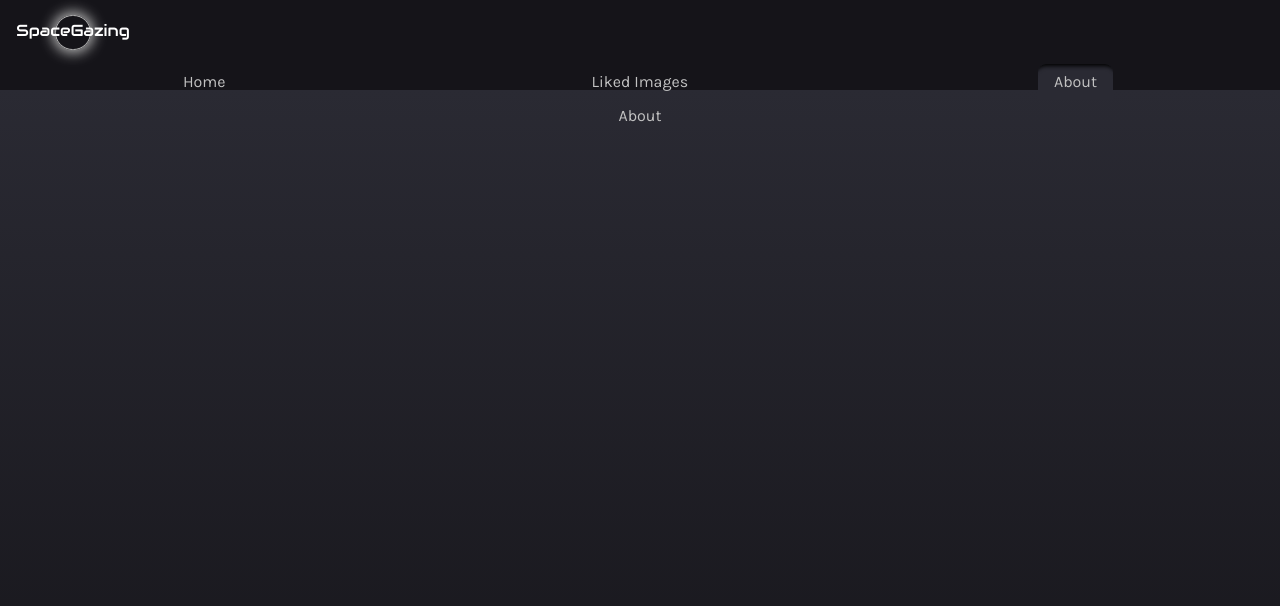
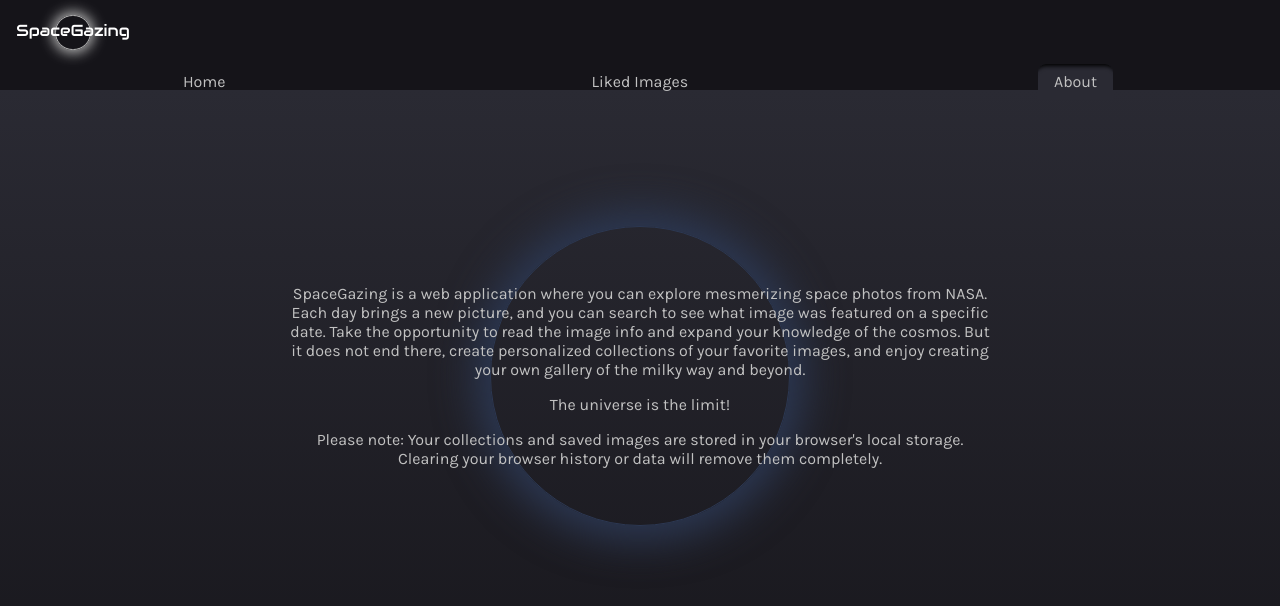
Before and after one commit to AmaTib/space-gazing, a Next.js app: page /about in a window 1280 px wide. Shown: the top 606 px of the page. Built offline with nearby package versions, Linux system fonts and the light colour scheme.

Commit message:
Add content to aboutpage

```diff
--- a/app/components/views/AboutPage.tsx
+++ b/app/components/views/AboutPage.tsx
@@ -1,3 +1,30 @@
+import "../../styles/aboutPage.scss";
+
 export const AboutPage = () => {
-  return <>About</>;
+  return (
+    <>
+      <section className="mainInnerContainer">
+        <div className="bigLogoContainer">
+          <div className="bigLogo"></div>
+          <div className="aboutText">
+            <p>
+              SpaceGazing is a web application where you can explore mesmerizing
+              space photos from NASA. Each day brings a new picture, and you can
+              search to see what image was featured on a specific date. Take the
+              opportunity to read the image info and expand your knowledge of
+              the cosmos. But it does not end there, create personalized
+              collections of your favorite images, and enjoy creating your own
+              gallery of the milky way and beyond.
+            </p>
+            <p>The universe is the limit!</p>
+            <p>
+              Please note: Your collections and saved images are stored in your
+              browser&apos;s local storage. Clearing your browser history or
+              data will remove them completely.
+            </p>
+          </div>
+        </div>
+      </section>
+    </>
+  );
 };
--- /dev/null
+++ b/app/styles/aboutPage.scss
@@ -0,0 +1,25 @@
+.bigLogoContainer {
+  display: flex;
+  flex-direction: column;
+  align-items: center;
+  justify-content: center;
+  position: relative;
+  text-align: center;
+  margin-top: 15vh;
+}
+
+.aboutText {
+  max-width: 700px;
+  position: absolute;
+  p {
+    padding: 0.5rem 0;
+  }
+}
+
+.bigLogo {
+  height: 300px;
+  width: 300px;
+  border-radius: 50%;
+  border: solid 1.5px #2c3853;
+  box-shadow: 0px 0px 40px 15px #2c3853;
+}
```
